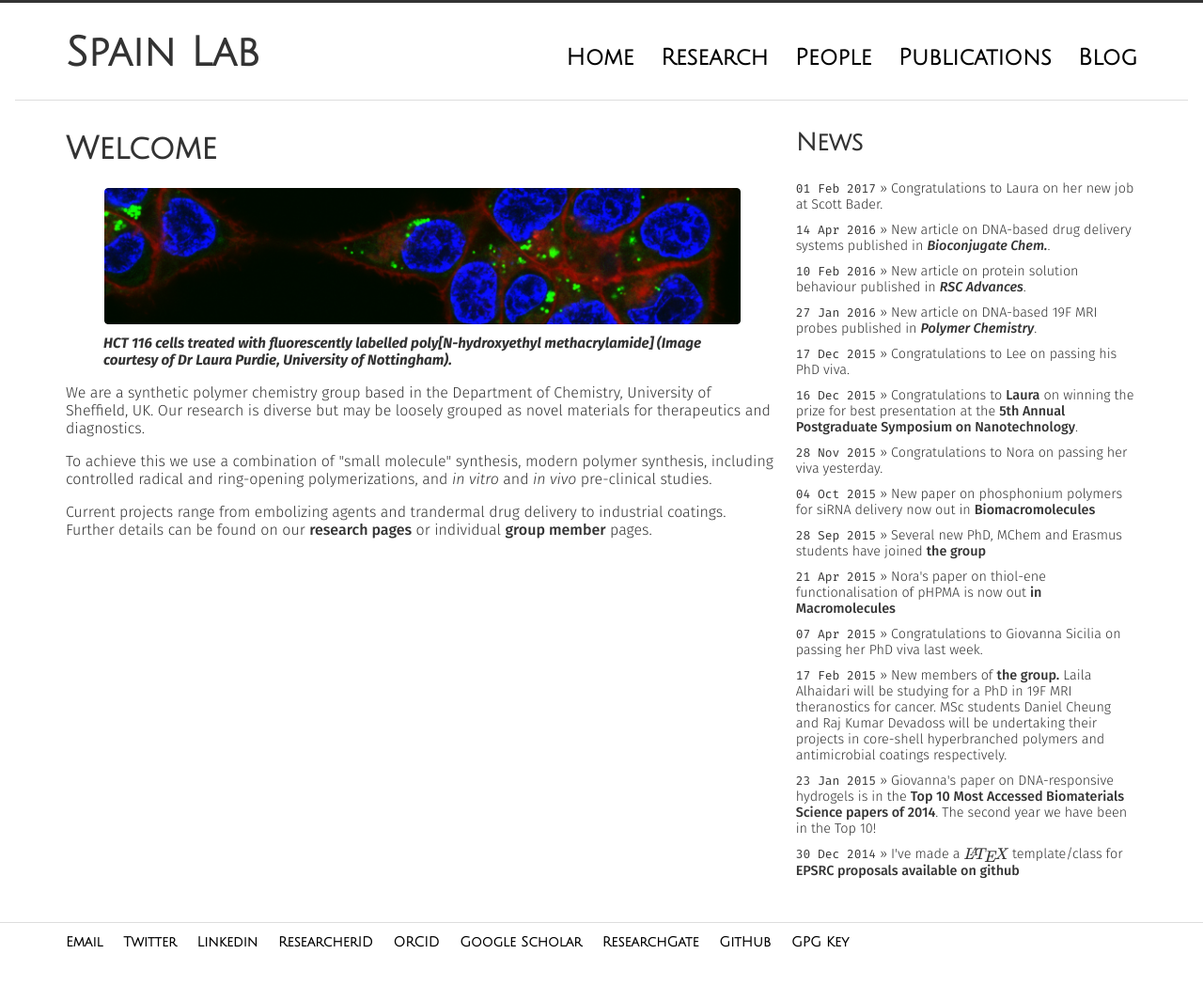
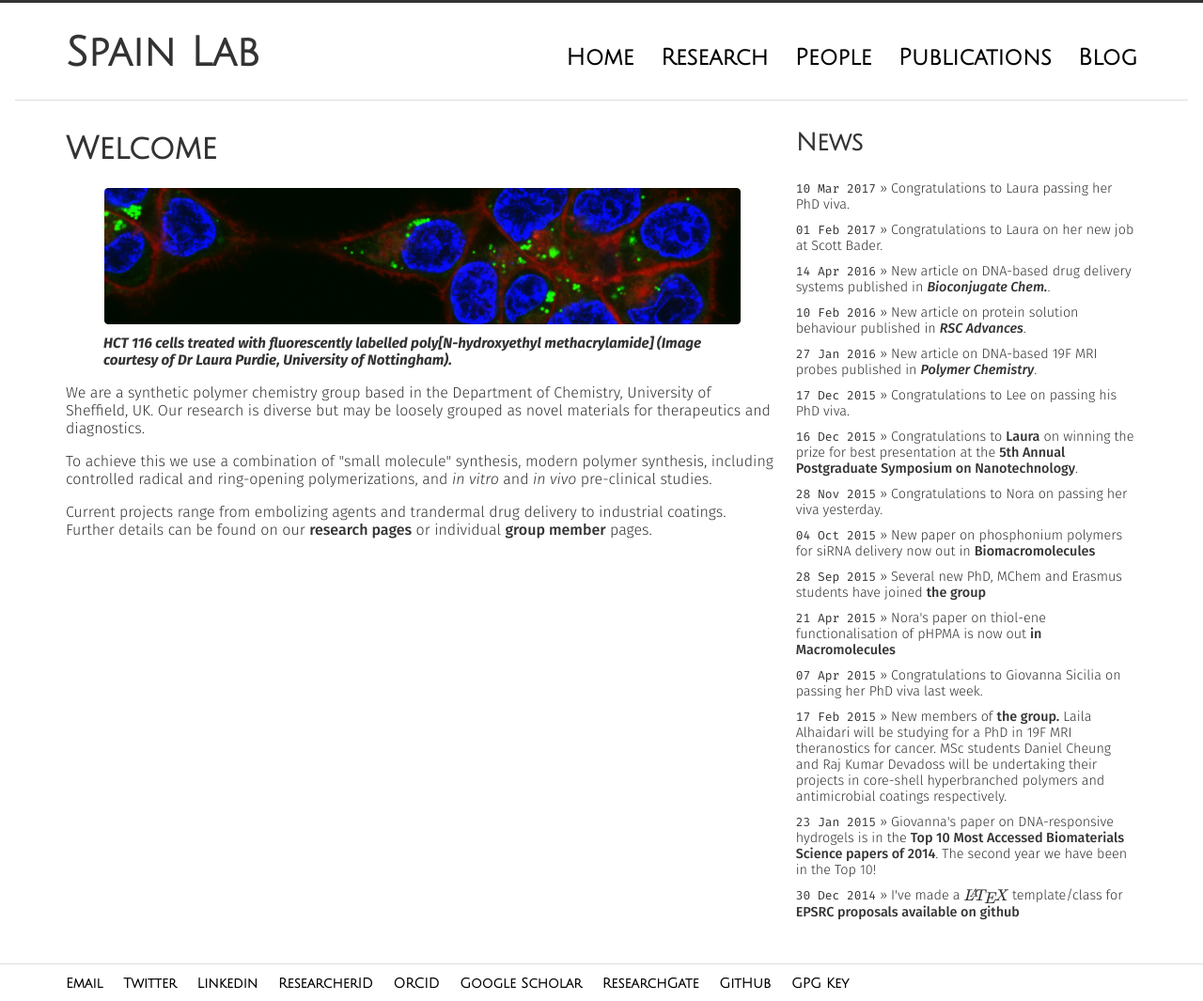
Before and after one commit to sebspain/sebspain.github.io, a Jekyll site: the page index.html, which Jekyll copies as it is, in a window 1280 px wide. Shown: the whole page at 94% size. Built offline with Jekyll 4.4.1, drawn with Linux system fonts in a browser that asks for light colours; formulas are drawn with MathJax 3; before the commit the page ends 1021 px from its top, so only the background shows below that.

Commit message:
Laura pass news

```diff
--- a/index.html
+++ b/index.html
@@ -76,6 +76,7 @@
         <div class="unit w-1-3 center-on-mobiles">
             <h2>News</h2>
               <ul class="news">
+                <li><span>10 Mar 2017</span> &raquo; Congratulations to Laura passing her PhD viva.</li>
                 <li><span>01 Feb 2017</span> &raquo; Congratulations to Laura on her new job at Scott Bader.</li>
                 <li><span>14 Apr 2016</span> &raquo; New article on DNA-based drug delivery systems published in <a href="http://dx.doi.org/10.1021/acs.bioconjchem.6b00085"><em>Bioconjugate Chem.</em></a>.</li>
 
```
